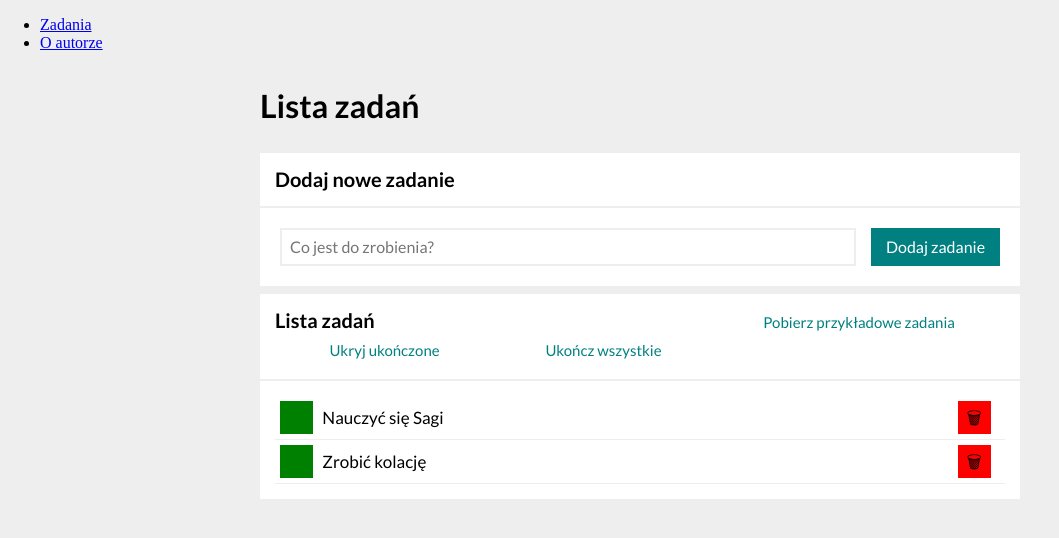
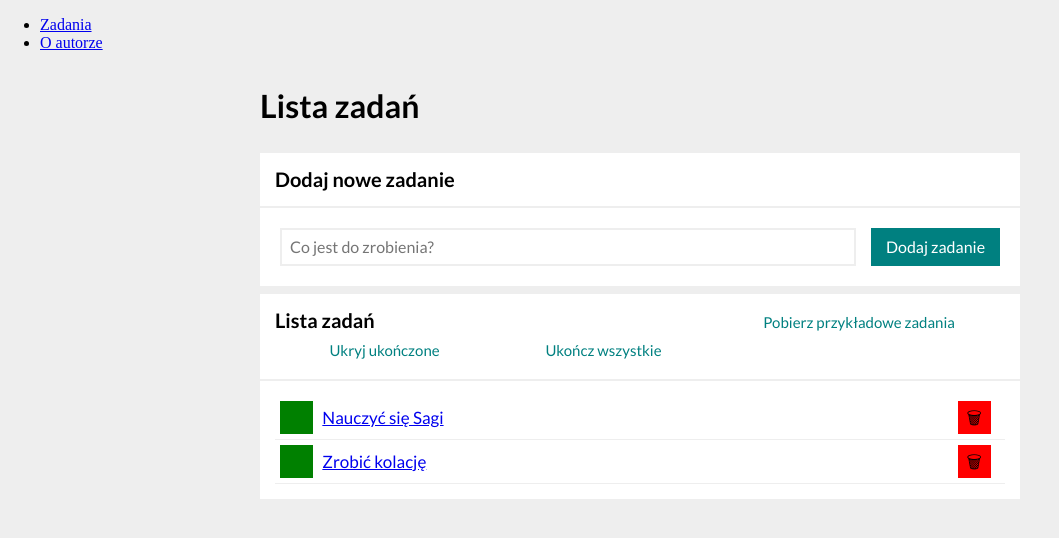
Before and after one commit to jakubzuber/todo-list-react, a React (Create React App) app: page /#/zadania in a window 1280 px wide. Both pictures are taken after a click on the button "Pobierz przykładowe zadania". Shown: the top 538 px of the page, without its empty margins (0-1059 px from the left). Built offline with nearby package versions, Linux system fonts and the light colour scheme.

Commit message:
getTaskById added to TaskPage

```diff
--- a/src/App.js
+++ b/src/App.js
@@ -1,6 +1,7 @@
 import { HashRouter, Link, Switch, Route, Redirect } from "react-router-dom"
-import Author from "./features/author/Author";
+import AuthorPage from "./features/AuthorPage/Author";
 import TasksPage from "./features/tasks/TasksPage";
+import TaskPage from "./features/tasks/TaskPage";
 
 const App = () => (
   <HashRouter>
@@ -14,11 +15,14 @@ const App = () => (
         </li>
       </ul>
       <Switch>
+      <Route path="/zadania/:id">
+          <TaskPage />
+        </Route>
         <Route path="/zadania">
           <TasksPage />
         </Route>
         <Route path="/autor">
-          <Author />
+          <AuthorPage />
         </Route>
         <Route path="/">
           <Redirect to="/zadania" />
--- a/src/features/author/Author.js
+++ b/src/features/AuthorPage/Author.js
@@ -3,7 +3,7 @@ import Section from "../../common/Section";
 import { Main } from "../../styled";
 
 
-const Author = () => (
+const AuthorPage = () => (
     <Main>
         <Header titleHeader="O autorze" />
         <Section title="Jakub Zuber"
@@ -17,4 +17,4 @@ const Author = () => (
     </Main>
 );
 
-export default Author;
+export default AuthorPage;
--- /dev/null
+++ b/src/features/tasks/TaskPage/index.js
@@ -0,0 +1,22 @@
+import Section from "../../../common/Section";
+import Header from "../../../common/Header";
+import { Main } from "../../../styled";
+import { useParams } from 'react-router-dom';
+import { useSelector } from "react-redux";
+import { getTaskById } from "../tasksSlice"
+
+function TaskPage() {
+    const { id } = useParams();
+    const task = useSelector(state => getTaskById(state, id))
+
+  return (
+    <Main>
+      <Header titleHeader="Szczegóły zadania" />
+      <Section title={ task.content }
+        body={<>nanan</>}
+      />
+    </Main>
+  );
+}
+
+export default TaskPage;
--- a/src/features/tasks/TasksPage/TaskList/index.js
+++ b/src/features/tasks/TasksPage/TaskList/index.js
@@ -1,4 +1,5 @@
 import { useSelector, useDispatch } from "react-redux";
+import { Link } from "react-router-dom"
 import { List, Task, ButtonDone, Button, TaskText } from "./styled"
 import { selectTasks, selectHideDone, toggleTaskDone, removeTask } from "../../tasksSlice";
 
@@ -17,7 +18,9 @@ const TaskList = () => {
                     >
                         {task.done ? "✔" : ""}
                     </ButtonDone>
-                    <TaskText done={task.done}>{task.content}</TaskText>
+                    <TaskText done={task.done}>
+                        <Link to={`/zadania/${task.id}`}>{task.content}</Link>
+                    </TaskText>
                     <Button
                         onClick={() => dispatch(removeTask(task.id))}
                     >
--- a/src/features/tasks/tasksSlice.js
+++ b/src/features/tasks/tasksSlice.js
@@ -49,4 +49,6 @@ export const selectTasks = state => selectTasksState(state).tasks;
 export const selectHideDone = state => selectTasksState(state).hideDone;
 export const selectisEveryTaskDone = state => selectTasks(state).every(({ done }) => done);
 export const selectAreTaskListEmpty = state => selectTasks(state).length === 0;
+export const getTaskById = (state, taskId) =>
+    selectTasks(state).find(({ id }) => id === taskId);
 export default tasksSlice.reducer;
```
